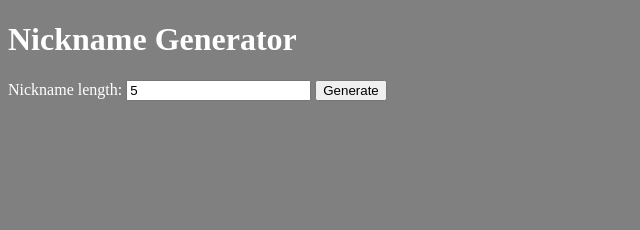
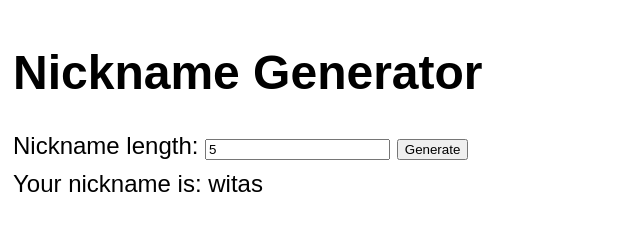
Before and after one commit to adrianofelix019/nickname-generator, a plain HTML site: page scr/index.html in a window 1280 px wide. Both pictures are taken after typing "5" into the empty fields and a click on the button "Generate". Shown: the whole page, without its empty margins (0-640 px from the left). Drawn offline with Linux system fonts and the light colour scheme.

Commit message:
Change in project architecture

```diff
--- a/scr/index.html
+++ b/scr/index.html
@@ -3,7 +3,7 @@
 <head>
   <meta charset="UTF-8">
   <meta name="viewport" content="width=device-width, initial-scale=1.0">
-  <title>Document</title>
+  <title>Nickname Generator</title>
   <link rel="stylesheet" href="style.css">
 </head>
 <body>
@@ -11,11 +11,11 @@
   <div id="app">
     <h1>Nickname Generator</h1>
     Nickname length: <input type="number" name="" id="nickLength">
-    <input type="button" value="Generate" onclick="generateNick()">
+    <input type="button" value="Generate" onclick="start()">
   </div>
 
   <div id="result"></div>
 
-  <script src="./index.js"></script>
+  <script src="./script.js"></script>
 </body>
 </html>
--- a/scr/index.js
+++ /dev/null
@@ -1 +0,0 @@
-// To do
--- a/scr/nickGenerator.js
+++ b/scr/script.js
@@ -1,3 +1,12 @@
+function start() {
+  let len = document.querySelector('input#nickLength').value
+  let result = document.querySelector('div#result')
+  if(validateLength(len)) {
+    let nick = generateNick(Number(len))
+    result.innerText = `Your nickname is: ${nick}`
+  }
+}
+
 
 const vowels = ['a', 'e', 'i', 'o', 'u']
 const cons = ['b', 'c', 'd', 'f', 'g', 'h', 'j', 'k', 'l', 'm', 'n', 'p', 'q', 'r', 's', 't', 'v', 'w', 'x', 'y', 'z']
@@ -17,6 +26,15 @@ function generateNick(len) {
   return nick
 }
 
+function validateLength(len) {
+  if(len.length == 0 || len <= 0) {
+    window.alert('Invalid value for length, try again')
+    return false
+  } else {
+    return true
+  }
+}
+
 function generateVowel() {
   let vowel = vowels[randInt(vowels.length)]
   return vowel
@@ -28,8 +46,5 @@ function generateCons() {
 }
 
 function randInt(max) {
-  return Math.floor(Math.random() * vowels.length)
+  return Math.floor(Math.random() * max)
 }
-
-// Console Test
-console.log(generateNick(5))
--- a/scr/style.css
+++ b/scr/style.css
@@ -1,4 +1,7 @@
 body {
-  color: white;
-  background: gray;
+  font: normal 18pt Arial;
 }
+
+div {
+  padding: 5px;
+}
```
